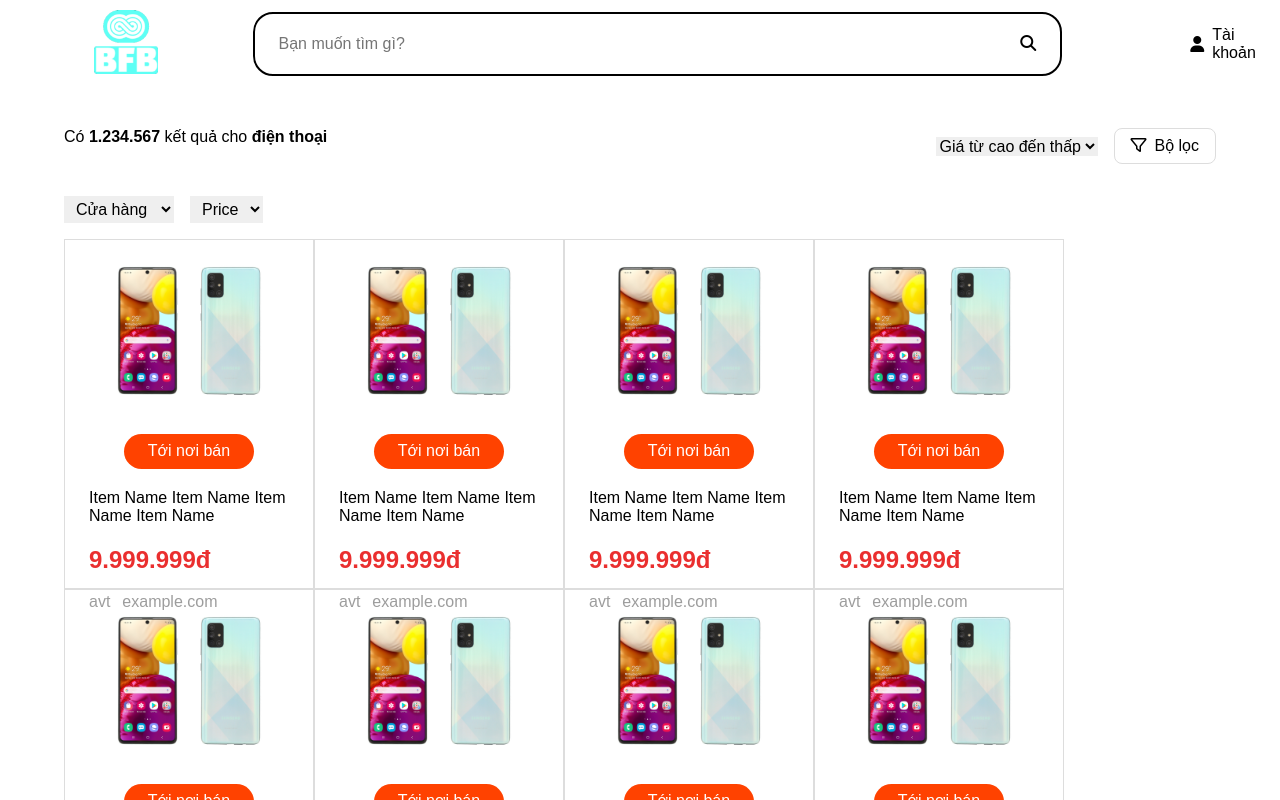
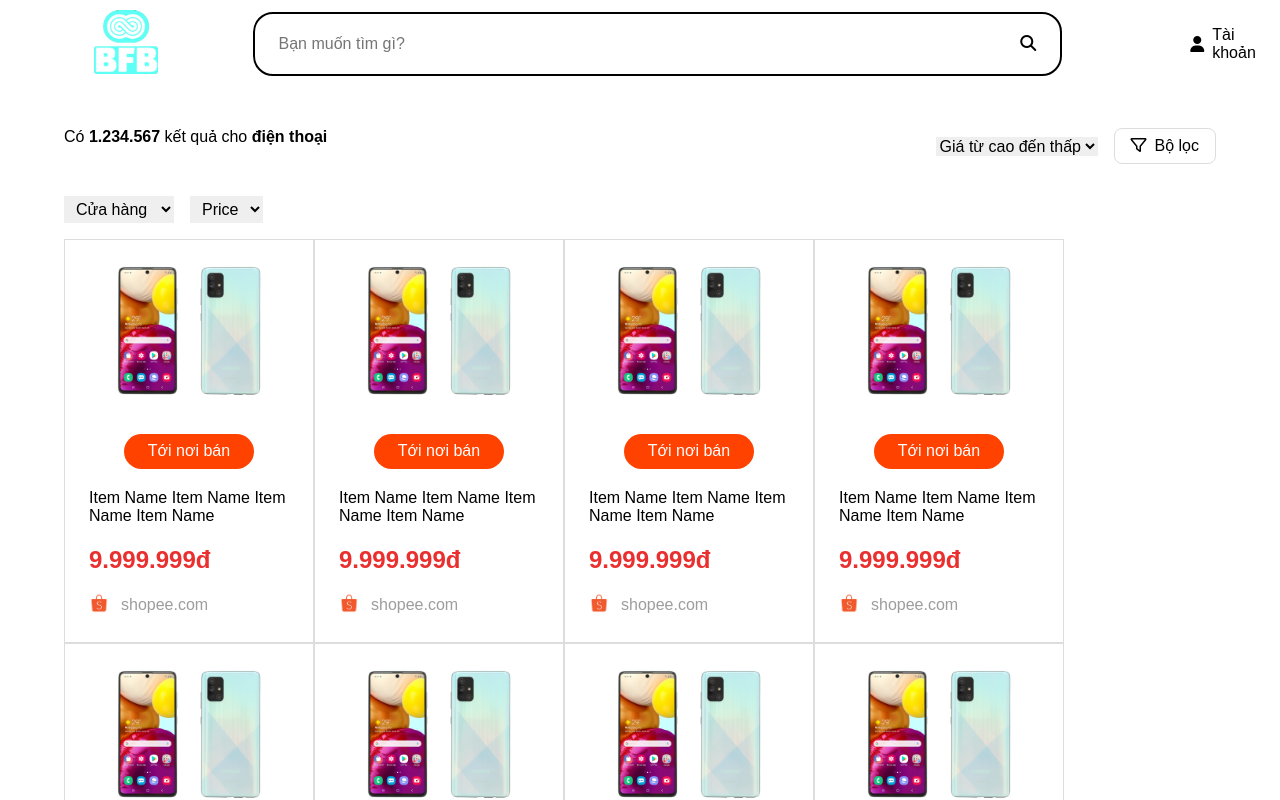
Before and after one commit to tranvanluyt2203/pbl7-web, a React (Vite) app: page /search in a window 1280 px wide. Shown: the top 800 px of the page. Built offline with nearby package versions, Linux system fonts and the light colour scheme.

Commit message:
Update Product + Sidebar

```diff
--- a/src/components/Product/Product.scss
+++ b/src/components/Product/Product.scss
@@ -1,6 +1,5 @@
 .product_container {
     width  : 250px;
-    height : 350px;
     border : 1px solid #ddd;
     padding: 24px;
 
--- a/src/components/ProductBlock/ProductBlock.scss
+++ b/src/components/ProductBlock/ProductBlock.scss
@@ -14,6 +14,8 @@
         align-items: center;
         justify-content: center;
         padding: 28px;
+        font-weight: bold;
+        font-size: 18px;
 
         a{
             background-color: #f7f7f7;
--- a/src/components/ProductShopFull/ProductShopFull.jsx
+++ b/src/components/ProductShopFull/ProductShopFull.jsx
@@ -1,4 +1,5 @@
-import phone from "../../assets/img/product/xvybrlcyllnt1.jpg"
+import phone from "../../assets/img/product/xvybrlcyllnt1.jpg";
+import shopee_icon from "../../assets/img/shop/shopee_icon.png";
 import "./ProductShopFull.scss";
 
 const ProductShopFull = () => {
@@ -6,7 +7,7 @@ const ProductShopFull = () => {
     <>
       <div className="product_full_container">
         <div className="product_image_full">
-        <img src={phone} alt="" />
+          <img src={phone} alt="" />
         </div>
         <div className="product_details">
           <button>Tới nơi bán</button>
@@ -16,8 +17,12 @@ const ProductShopFull = () => {
         </div>
         <div className="product_price">9.999.999đ</div>
         <div className="product_shop_count">
-          <span id="shop_icon">avt</span>
-          example.com
+          <a href="http://shopee.com">
+            <span id="shop_icon">
+              <img src={shopee_icon} alt="Shop Mini Icon" />
+            </span>
+            <span>shopee.com</span>
+          </a>
         </div>
       </div>
     </>
--- a/src/components/ProductShopFull/ProductShopFull.scss
+++ b/src/components/ProductShopFull/ProductShopFull.scss
@@ -1,17 +1,24 @@
 .product_full_container {
     width  : 250px;
-    height : 350px;
     border : 1px solid #ddd;
     padding: 24px;
 
-    >div {
+    &>div {
         margin-bottom: 20px;
+
     }
+
+    &>:last-child {
+        margin-bottom: 0;
+    }
+
+
 
     .product_image_full {
         height    : 150px;
         text-align: center;
-        img{
+
+        img {
             width: 200px;
         }
     }
@@ -39,8 +46,18 @@
 
         color: #9d9d9d;
 
-        #shop_icon {
-            margin-right: 12px;
+        a {
+
+            display    : flex;
+            align-items: center;
+
+            #shop_icon {
+                margin-right: 12px;
+
+                img {
+                    width: 20px;
+                }
+            }
         }
     }
 }
--- a/src/components/Sidebar/Sidebar.scss
+++ b/src/components/Sidebar/Sidebar.scss
@@ -12,6 +12,7 @@
         display   : flex;
         flex-wrap : nowrap;
         gap       : 12px;
+        align-items: center;
 
         img{
             width: 40px;
```
Also changed, not shown: src/assets/img/shop/shopee_icon.png (added).
